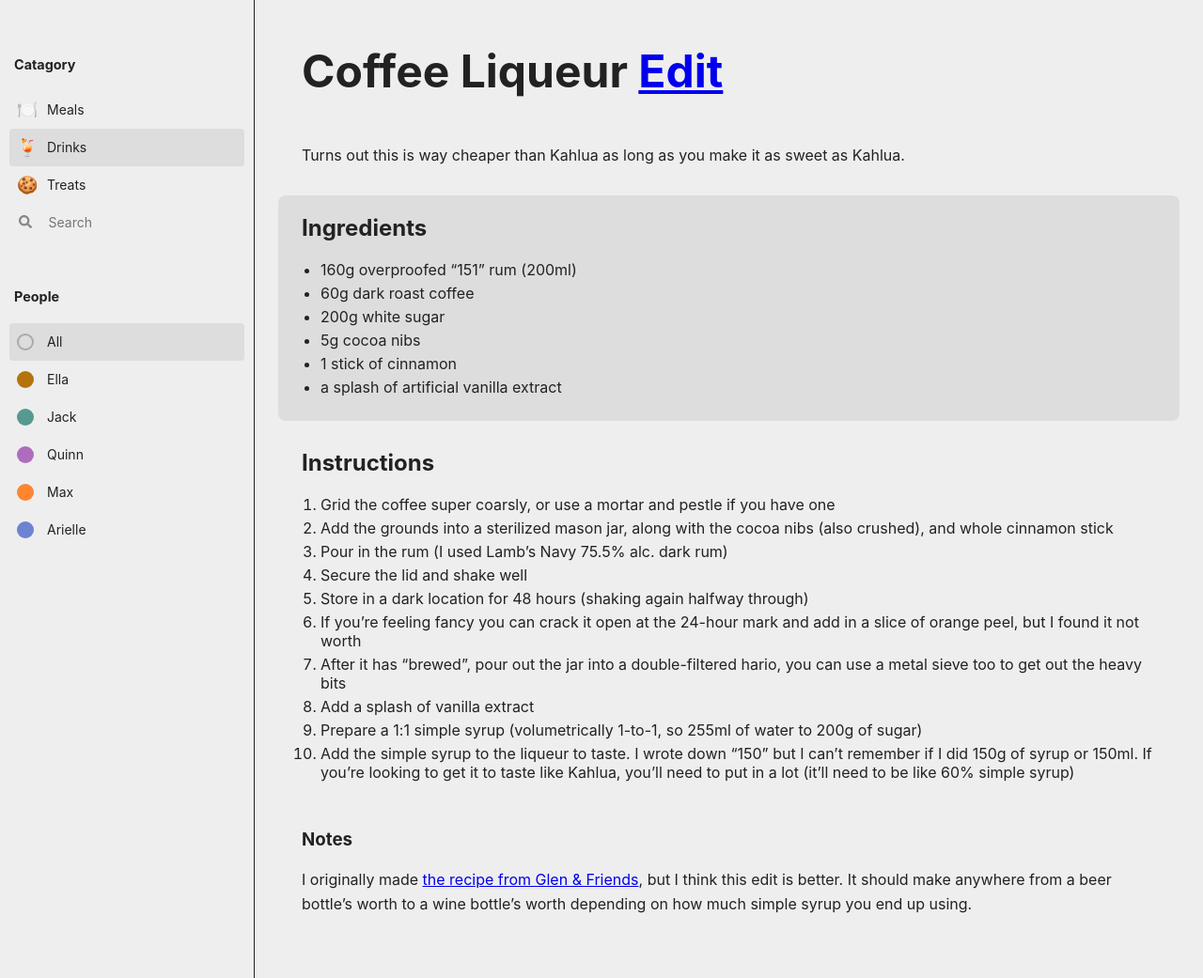
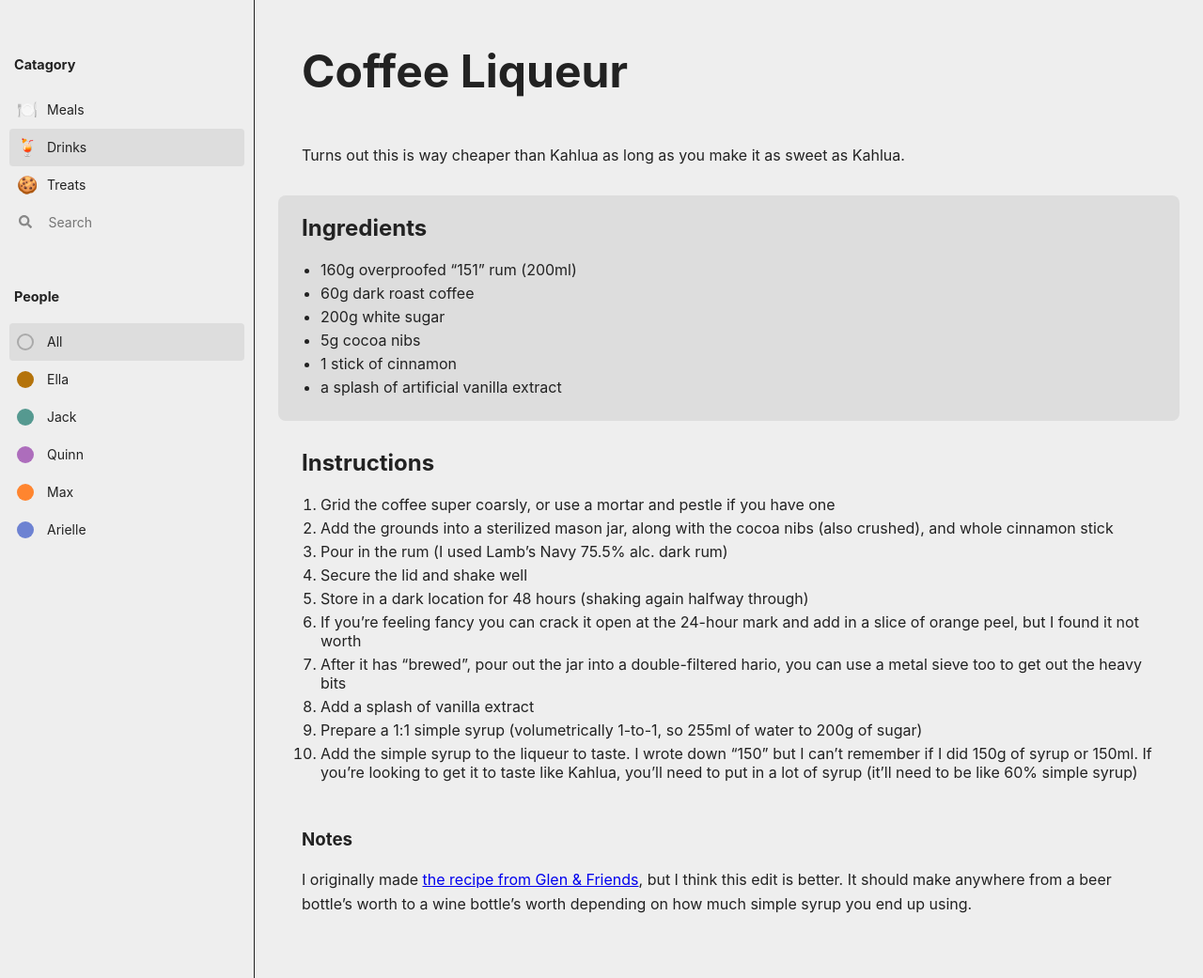
Before and after one commit to qjack001/Git-Cooking, a Jekyll site: the page built from _posts/drinks/2021-01-30-coffee-liqueur.md, in a window 1280 px wide and 1041 px high. Shown: the whole window at 94% size. Built offline with Jekyll 4.4.1, drawn with Linux system fonts in a browser that asks for light colours.

Commit message:
Revert "small edits"
This reverts commit 3b58f523a9e2c6e45d66229cde598e83447474b9.

```diff
--- a/_layouts/post.html
+++ b/_layouts/post.html
@@ -2,6 +2,6 @@
 layout: default
 ---
 
-<h1>{{ page.title }} <a id="edit-button" href="https://github.com/qjack001/Git-Cooking/blob/main/_posts/{{ page.select }}/{{ page.path }}">edit</a></h1>
+<h1>{{ page.title }}</h1>
 
 {{ content }}
--- a/_posts/drinks/2021-01-30-coffee-liqueur.md
+++ b/_posts/drinks/2021-01-30-coffee-liqueur.md
@@ -30,7 +30,7 @@ Turns out this is way cheaper than Kahlua as long as you make it as sweet as Kah
 7. After it has "brewed", pour out the jar into a double-filtered hario, you can use a metal sieve too to get out the heavy bits
 8. Add a splash of vanilla extract
 9. Prepare a 1:1 simple syrup (volumetrically 1-to-1, so 255ml of water to 200g of sugar)
-10. Add the simple syrup to the liqueur to taste. I wrote down "150" but I can't remember if I did 150g of syrup or 150ml. If you're looking to get it to taste like Kahlua, you'll need to put in a lot (it'll need to be like 60% simple syrup)
+10. Add the simple syrup to the liqueur to taste. I wrote down "150" but I can't remember if I did 150g of syrup or 150ml. If you're looking to get it to taste like Kahlua, you'll need to put in a lot of syrup (it'll need to be like 60% simple syrup)
 
 ### Notes
 
```
Also changed, not shown: _posts/drinks/2021-01-01-holiday-coffee.md (+1 -1 lines).
